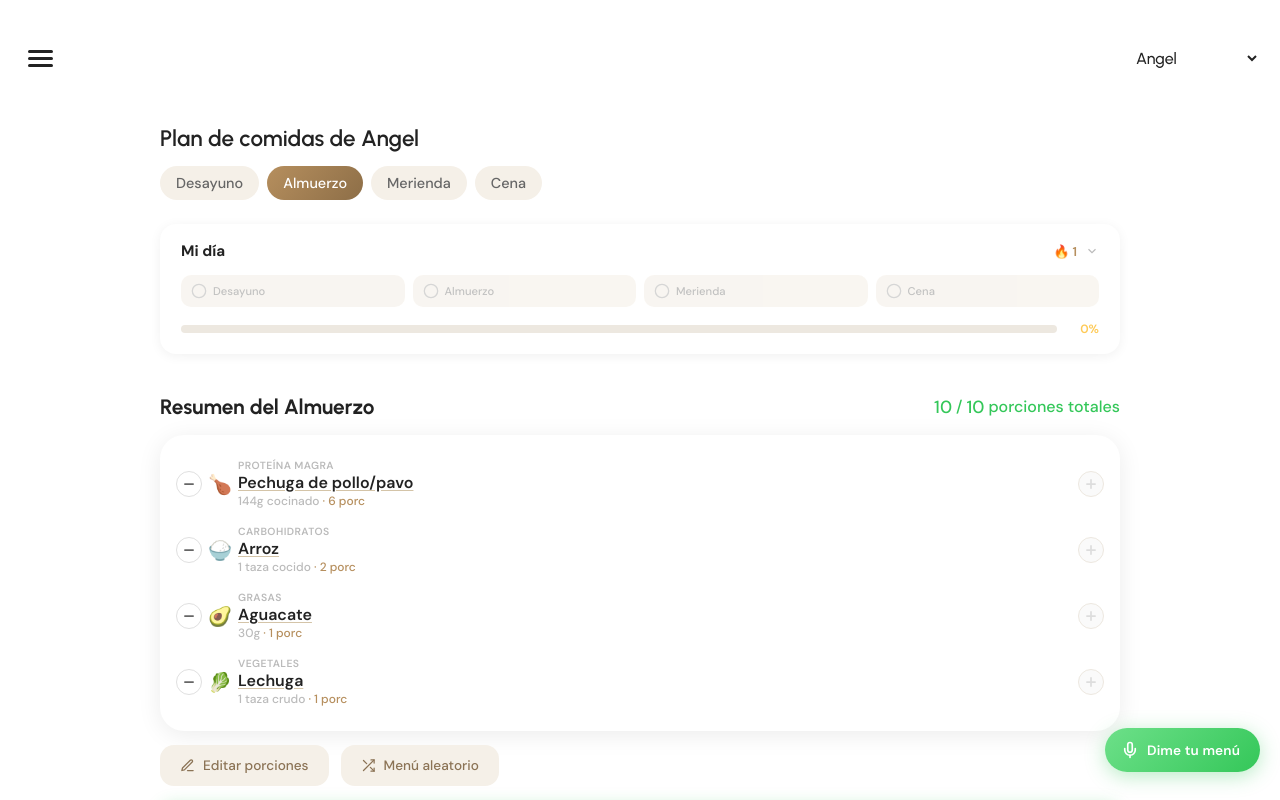
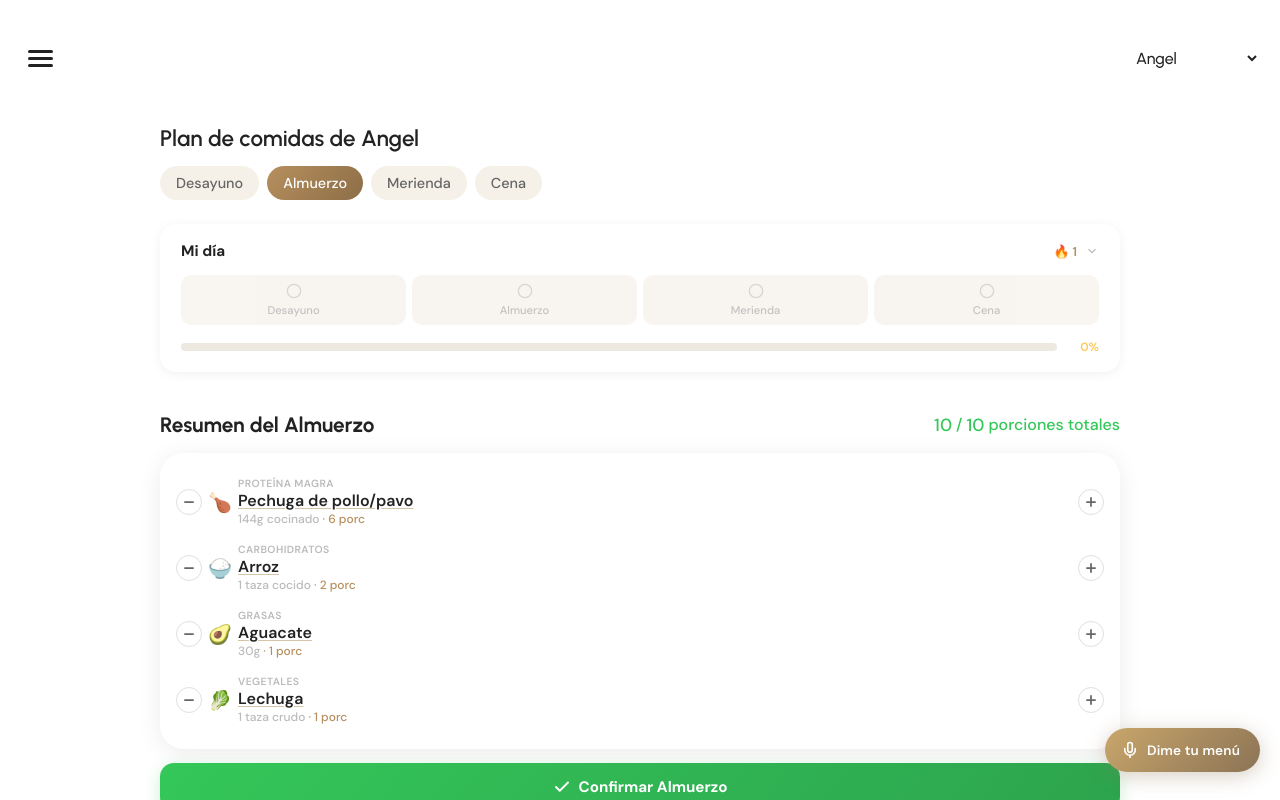
Before and after one commit to AngelRivilloD/foodhelper, an Angular app: page /angel in a window 1280 px wide. Built offline with nearby package versions, Linux system fonts and the light colour scheme.

Commit message:
new feautres

```diff
--- a/src/app/components/celebration/celebration.component.css
+++ b/src/app/components/celebration/celebration.component.css
@@ -82,6 +82,51 @@
   margin-bottom: 4px;
 }
 
+.celebration-progress {
+  width: 100%;
+  margin-bottom: 12px;
+}
+
+.celebration-progress-track {
+  width: 100%;
+  height: 8px;
+  background: #EDE8E0;
+  border-radius: 4px;
+  overflow: hidden;
+  margin-bottom: 6px;
+}
+
+.celebration-progress-fill {
+  height: 100%;
+  border-radius: 4px;
+  background: linear-gradient(90deg, #34c759, #6de089);
+  animation: progressGrow 0.8s ease 0.3s both;
+}
+
+@keyframes progressGrow {
+  from { width: 0 !important; }
+}
+
+.celebration-progress-label {
+  display: flex;
+  justify-content: space-between;
+  align-items: center;
+}
+
+.progress-percent {
+  font-family: 'DM Sans', sans-serif;
+  font-size: 0.8rem;
+  font-weight: 600;
+  color: #34c759;
+}
+
+.progress-kcal {
+  font-family: 'DM Sans', sans-serif;
+  font-size: 0.75rem;
+  font-weight: 500;
+  color: #999;
+}
+
 .celebration-message {
   font-family: 'DM Sans', sans-serif;
   font-size: 0.85rem;
--- a/src/app/components/celebration/celebration.component.html
+++ b/src/app/components/celebration/celebration.component.html
@@ -18,6 +18,15 @@
       <svg width="56" height="56" viewBox="0 0 24 24" fill="none" stroke="#34c759" stroke-width="1.8" stroke-linecap="round" stroke-linejoin="round"><circle cx="12" cy="12" r="10"/><path d="m9 12 2 2 4-4"/></svg>
     </div>
     <div class="celebration-title">{{ confirmText }}</div>
+    <div class="celebration-progress">
+      <div class="celebration-progress-track">
+        <div class="celebration-progress-fill" [style.width.%]="progressPercent"></div>
+      </div>
+      <div class="celebration-progress-label">
+        <span class="progress-percent">{{ progressPercent }}% del día</span>
+        <span class="progress-kcal">~{{ totalCalories }} kcal</span>
+      </div>
+    </div>
     <div class="celebration-message">{{ message }}</div>
     <div class="celebration-streak">
       <span class="streak-emoji">🔥</span>
--- a/src/app/components/celebration/celebration.component.ts
+++ b/src/app/components/celebration/celebration.component.ts
@@ -10,6 +10,8 @@ export class CelebrationComponent implements OnInit {
   @Input() mealType: string = '';
   @Input() mealLabel: string = '';
   @Input() streakCount: number = 1;
+  @Input() progressPercent: number = 0;
+  @Input() totalCalories: number = 0;
   @Output() dismiss = new EventEmitter<void>();
 
   message = '';
@@ -30,7 +32,7 @@ export class CelebrationComponent implements OnInit {
     this.playSound();
     this.vibrate();
 
-    setTimeout(() => this.dismiss.emit(), 2500);
+    setTimeout(() => this.dismiss.emit(), 4000);
   }
 
   private generateConfetti(): void {
--- a/src/app/components/daily-progress/daily-progress.component.css
+++ b/src/app/components/daily-progress/daily-progress.component.css
@@ -51,16 +51,17 @@
 .dp-pills {
   display: flex;
   justify-content: space-between;
-  gap: 8px;
+  gap: 6px;
   margin-bottom: 14px;
 }
 
 .dp-pill {
   flex: 1;
   display: flex;
+  flex-direction: column;
   align-items: center;
-  gap: 6px;
-  padding: 8px 10px;
+  gap: 4px;
+  padding: 8px 4px;
   border-radius: 10px;
   transition: all 0.3s ease;
 }
@@ -234,7 +235,7 @@
   }
 
   .dp-pill {
-    padding: 6px 8px;
-    gap: 4px;
+    padding: 6px 4px;
+    gap: 3px;
   }
 }
--- a/src/app/components/meal-calculator/meal-calculator.component.html
+++ b/src/app/components/meal-calculator/meal-calculator.component.html
@@ -110,7 +110,6 @@
                     <button
                       class="portion-btn increment"
                       (click)="incrementPortions(category.key, item.food); $event.stopPropagation()"
-                      [disabled]="!canAddMorePortions(category.key)"
                       aria-label="Incrementar porciones">
                       <svg xmlns="http://www.w3.org/2000/svg" width="16" height="16" viewBox="0 0 24 24" fill="none" stroke="currentColor" stroke-width="3" stroke-linecap="round" stroke-linejoin="round">
                         <line x1="12" y1="5" x2="12" y2="19"></line>
@@ -247,8 +246,7 @@
               </span>
             </div>
             <button class="summary-portion-btn increment"
-                    (click)="incrementPortions(category.key, item.food); $event.stopPropagation()"
-                    [disabled]="!canAddMorePortions(category.key)">
+                    (click)="incrementPortions(category.key, item.food); $event.stopPropagation()">
               <svg xmlns="http://www.w3.org/2000/svg" width="14" height="14" viewBox="0 0 24 24" fill="none" stroke="currentColor" stroke-width="3" stroke-linecap="round" stroke-linejoin="round">
                 <line x1="12" y1="5" x2="12" y2="19"></line>
                 <line x1="5" y1="12" x2="19" y2="12"></line>
@@ -257,16 +255,7 @@
           </div>
         </div>
       </div>
-      <div class="menu-action-buttons">
-        <button class="menu-action-btn" [class.active]="showCategories" (click)="showCategories = !showCategories; $event.stopPropagation()">
-          <svg xmlns="http://www.w3.org/2000/svg" width="15" height="15" viewBox="0 0 24 24" fill="none" stroke="currentColor" stroke-width="2" stroke-linecap="round" stroke-linejoin="round"><path d="M12 20h9"/><path d="M16.5 3.5a2.121 2.121 0 0 1 3 3L7 19l-4 1 1-4L16.5 3.5z"/></svg>
-          Editar porciones
-        </button>
-        <button class="menu-action-btn" *ngIf="!showCategories" (click)="regenerateMeal()">
-          <svg xmlns="http://www.w3.org/2000/svg" width="15" height="15" viewBox="0 0 24 24" fill="none" stroke="currentColor" stroke-width="2" stroke-linecap="round" stroke-linejoin="round"><polyline points="16 3 21 3 21 8"/><line x1="4" x2="21" y1="20" y2="3"/><polyline points="21 16 21 21 16 21"/><line x1="15" x2="21" y1="15" y2="21"/><line x1="4" x2="9" y1="4" y2="9"/></svg>
-          Menú aleatorio
-        </button>
-      </div>
+      <!-- menu-action-buttons removed -->
 
       <!-- Confirm button (only if not confirmed) -->
       <button class="confirm-meal-btn"
@@ -305,6 +294,8 @@
       [mealType]="celebrationMealType"
       [mealLabel]="celebrationMealLabel"
       [streakCount]="(dailyProgressService.streak$ | async)?.count || 1"
+      [progressPercent]="celebrationProgress"
+      [totalCalories]="celebrationCalories"
       (dismiss)="onCelebrationDismiss()">
     </app-celebration>
 
--- a/src/app/components/meal-calculator/meal-calculator.component.ts
+++ b/src/app/components/meal-calculator/meal-calculator.component.ts
@@ -27,6 +27,8 @@ export class MealCalculatorComponent implements OnInit, OnChanges, AfterViewInit
   showCelebration = false;
   celebrationMealType = '';
   celebrationMealLabel = '';
+  celebrationProgress = 0;
+  celebrationCalories = 0;
   showConfirmedMenu: string | null = null;
 
   // Fixed meal plan
@@ -242,12 +244,7 @@ export class MealCalculatorComponent implements OnInit, OnChanges, AfterViewInit
   incrementPortions(category: string, food: FoodItem): void {
     const currentItem = this.mealPlan[category]?.find(item => item.food.alimento === food.alimento);
     if (currentItem) {
-      const totalUsed = this.getTotalPortionsUsed(category);
-      const targetPortions = this.getTargetValue(category);
-      // Solo permitir incrementar si no se excede el objetivo
-      if (totalUsed < targetPortions) {
-        this.adjustPortions(category, food, currentItem.portions + 1);
-      }
+      this.adjustPortions(category, food, currentItem.portions + 1);
     }
   }
 
@@ -783,6 +780,10 @@ export class MealCalculatorComponent implements OnInit, OnChanges, AfterViewInit
     this.dailyProgressService.confirmMeal(this.selectedMealType, this.mealPlan);
     this.celebrationMealType = this.selectedMealType;
     this.celebrationMealLabel = this.getMealTypeLabel();
+
+    this.celebrationProgress = this.dailyProgressService.getDailyProgressPercentage(this.getDailyTargetForProgress());
+    this.celebrationCalories = this.dailyProgressService.getEstimatedCalories();
+
     this.showCelebration = true;
   }
 
--- a/src/app/components/voice-input/voice-input.component.css
+++ b/src/app/components/voice-input/voice-input.component.css
@@ -7,13 +7,13 @@
   padding: 0 20px 0 16px;
   border-radius: 22px;
   border: none;
-  background: linear-gradient(135deg, #6de089 0%, #34c759 100%);
+  background: linear-gradient(135deg, #c9a66b 0%, #8B7355 100%);
   color: #fff;
   display: flex;
   align-items: center;
   gap: 8px;
   cursor: pointer;
-  box-shadow: 0 4px 20px rgba(52, 199, 89, 0.35);
+  box-shadow: 0 4px 20px rgba(139, 115, 85, 0.35);
   transition: transform 0.2s ease, box-shadow 0.2s ease;
   z-index: 999;
   -webkit-tap-highlight-color: transparent;
@@ -35,7 +35,7 @@
 
 .voice-fab:hover {
   transform: scale(1.03);
-  box-shadow: 0 6px 25px rgba(52, 199, 89, 0.45);
+  box-shadow: 0 6px 25px rgba(139, 115, 85, 0.45);
 }
 
 .voice-fab:active {
@@ -48,7 +48,7 @@
   position: absolute;
   inset: 0;
   border-radius: 22px;
-  background: linear-gradient(135deg, #6de089 0%, #34c759 100%);
+  background: linear-gradient(135deg, #c9a66b 0%, #8B7355 100%);
   animation: breathing 2s ease-in-out infinite;
   z-index: -1;
 }
```
Also changed, not shown: 1 other file (tests, documents, lock files or other folders).
